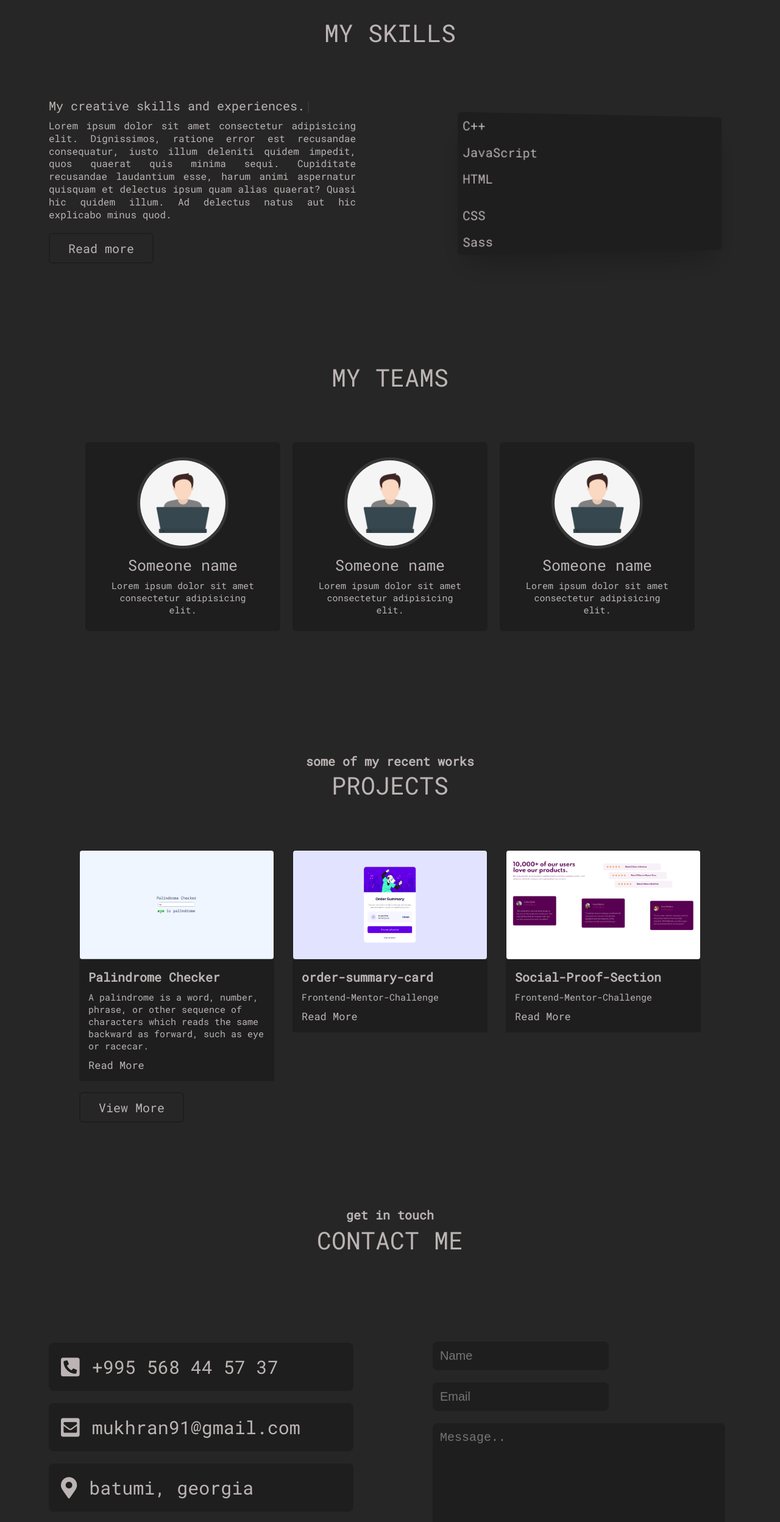
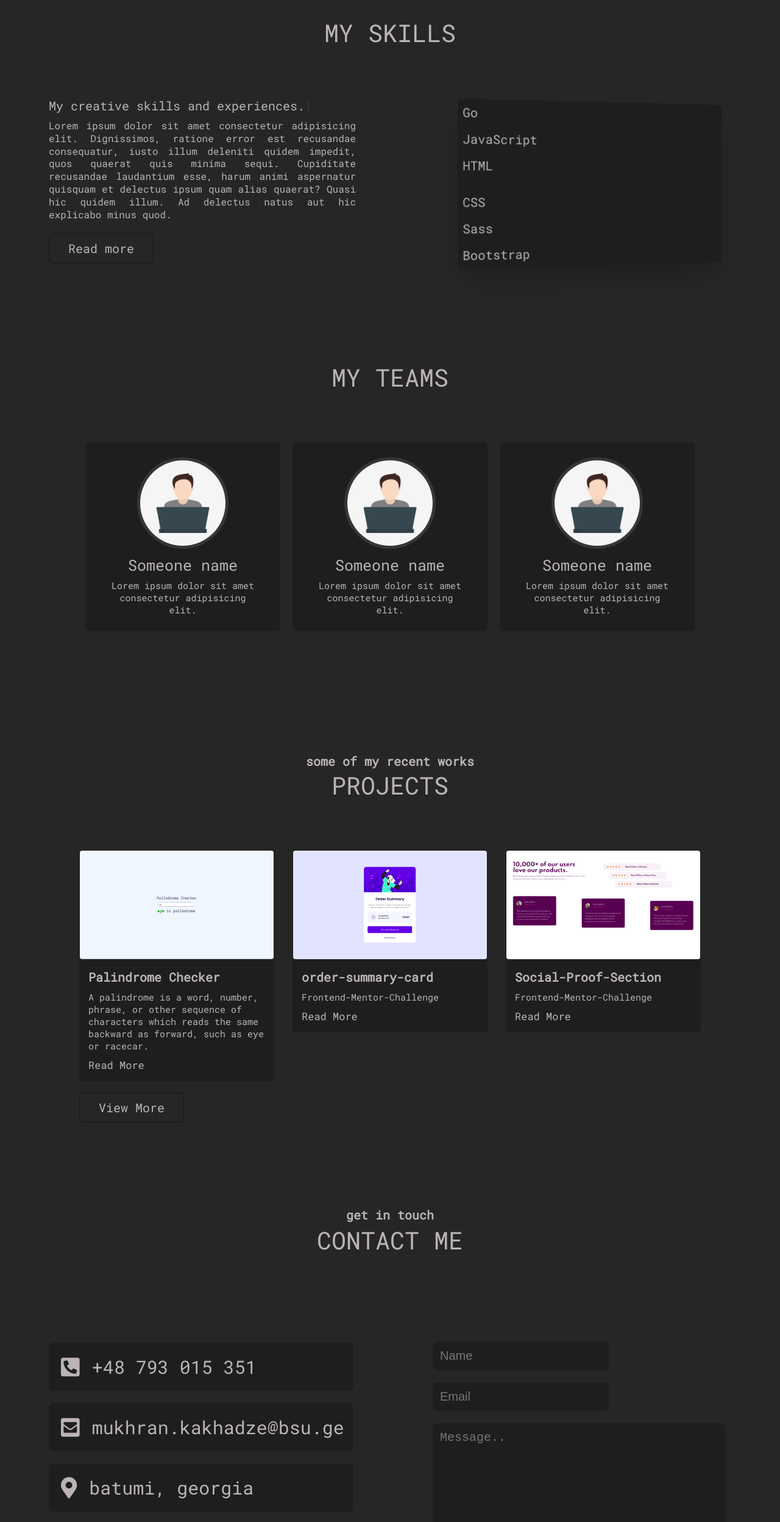
Before and after one commit to Mukhran91/My_Website, a plain HTML site: page index.html in a window 1280 px wide. Shown: the part 1498-3994 px from the top of the page at 61% size. Drawn offline with nearby package versions, Linux system fonts and the light colour scheme.

Commit message:
Update index.html

```diff
--- a/index.html
+++ b/index.html
@@ -91,11 +91,12 @@
                 <div class="column-right">
                     <div id="skills">
                         <ul>
-                            <li>C++</li>
+                            <li>Go</li>
                             <li>JavaScript</li>
                             <li>HTML<li>
                             <li>CSS</li>
                             <li>Sass</li>
+			    <li>Bootstrap</li>
                         </ul>
                     </div>
                 </div>
@@ -190,7 +191,7 @@
                             <i class="fas fa-phone-square-alt"></i>
                         </div>
                         <div class="info">
-                            <p>+995 568 44 57 37</p>
+                            <p>+48 793 015 351</p>
                         </div>
                     </div>
                     <div class="row">
@@ -198,7 +199,7 @@
                             <i class="fas fa-envelope-square"></i>
                         </div>
                         <div class="info">
-                            <p>mukhran91@gmail.com</p>
+                            <p>mukhran.kakhadze@bsu.ge</p>
                         </div>
                     </div>
                     <div class="row">
```
